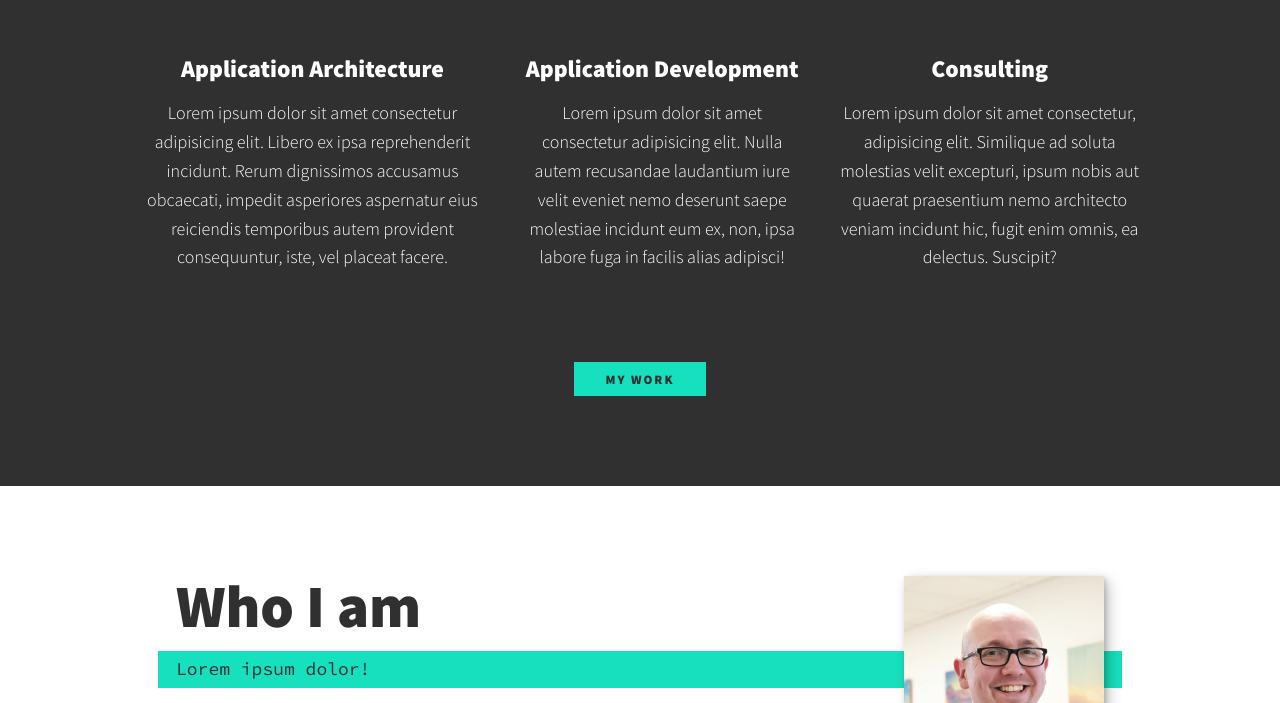
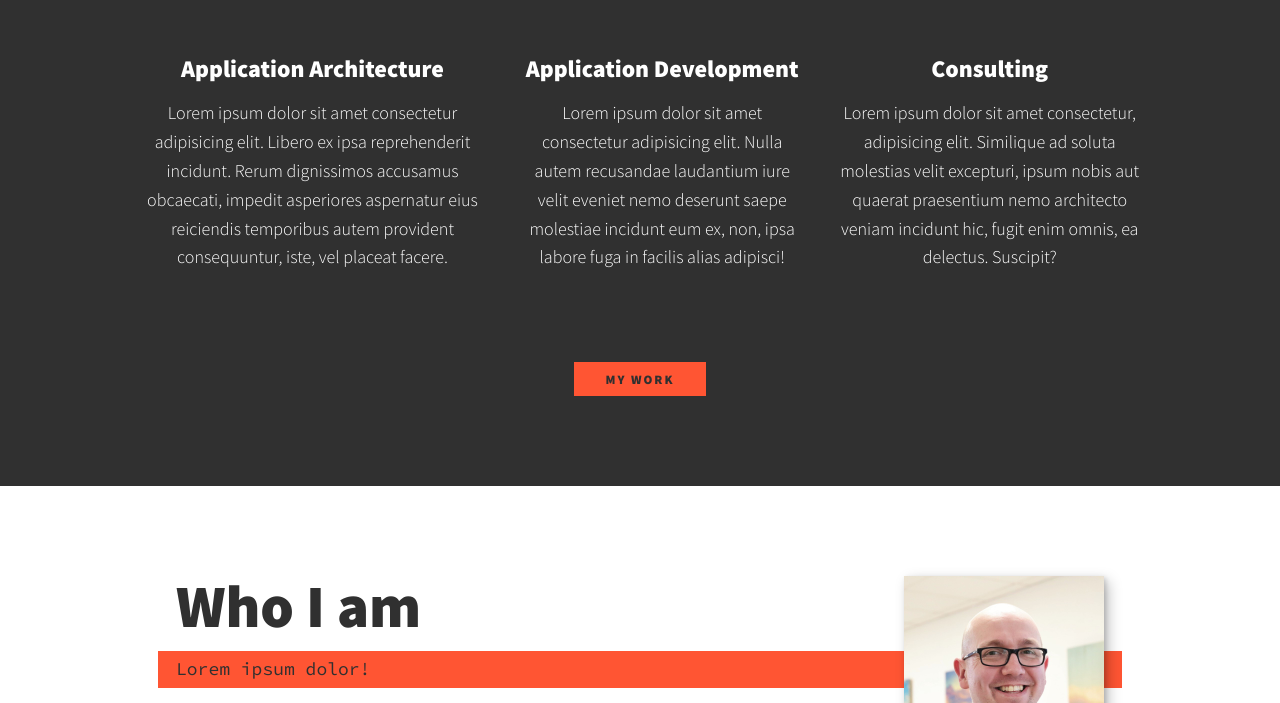
Before and after one commit to Refactored236/portfolio, a plain HTML site: page index.html in a window 1280 px wide. Shown: the part 700-1403 px from the top of the page. Drawn offline with nearby package versions, Linux system fonts and the light colour scheme.

Commit message:
changes accent colour

```diff
--- a/css/style.css
+++ b/css/style.css
@@ -15,8 +15,7 @@
 
     --clr-light: #fff;
     --clr-dark: #303030;
-    --clr-accent: #16e0bd;
-
+    --clr-accent: #ff5533;
     --fs-h1: 3rem;
     --fs-h2: 2.25rem;
     --fs-h3: 1.25rem;
```
